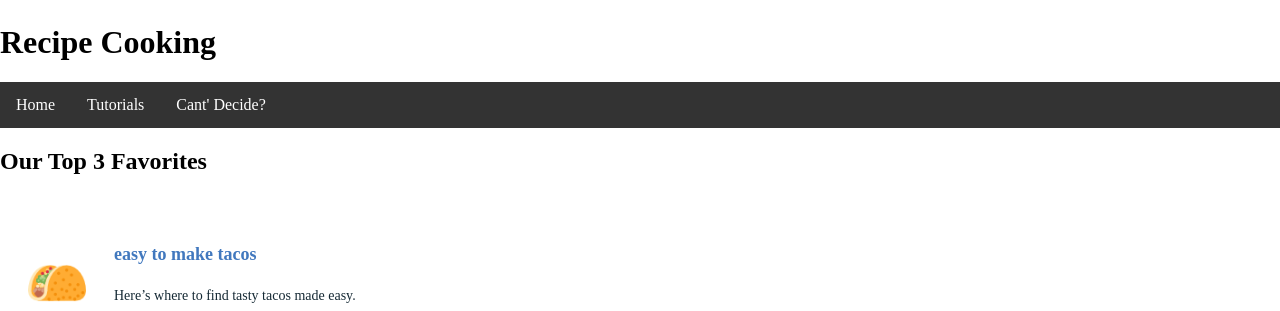
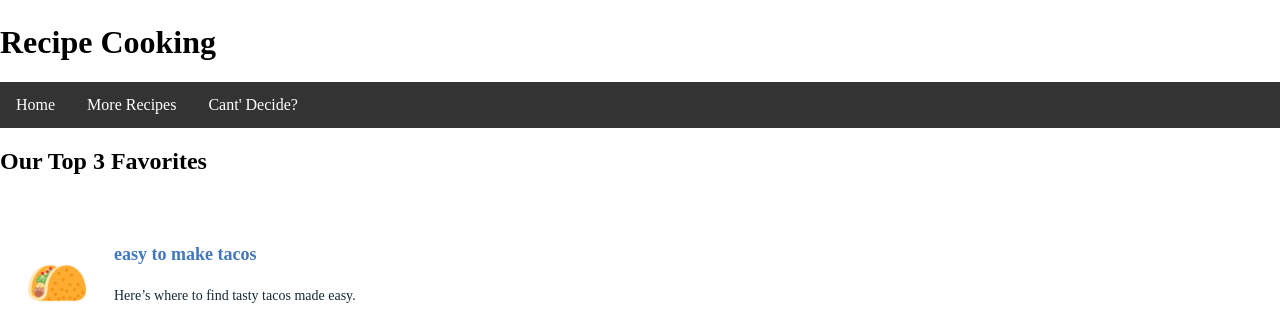
Before and after one commit to MBalderasNu/FinalPHP, a PHP site: page /index.php in a window 1280 px wide. Shown: the top 311 px of the page. Run offline with PHP 8.4, Linux system fonts and the light colour scheme.

Commit message:
Update navbar.php

```diff
--- a/frontend/navbar.php
+++ b/frontend/navbar.php
@@ -1,7 +1,7 @@
 <div class="text-nav">
             <ul>
                     <li><a href="index.php">Home</a></li>
-                    <li><a href="tutorial.php">Tutorials</a></li>
+                    <li><a href="tutorial.php">More Recipes</a></li>
                     <li><a href="dontknow.php">Cant' Decide?</a></li>
                   </ul>
     </div>
```
